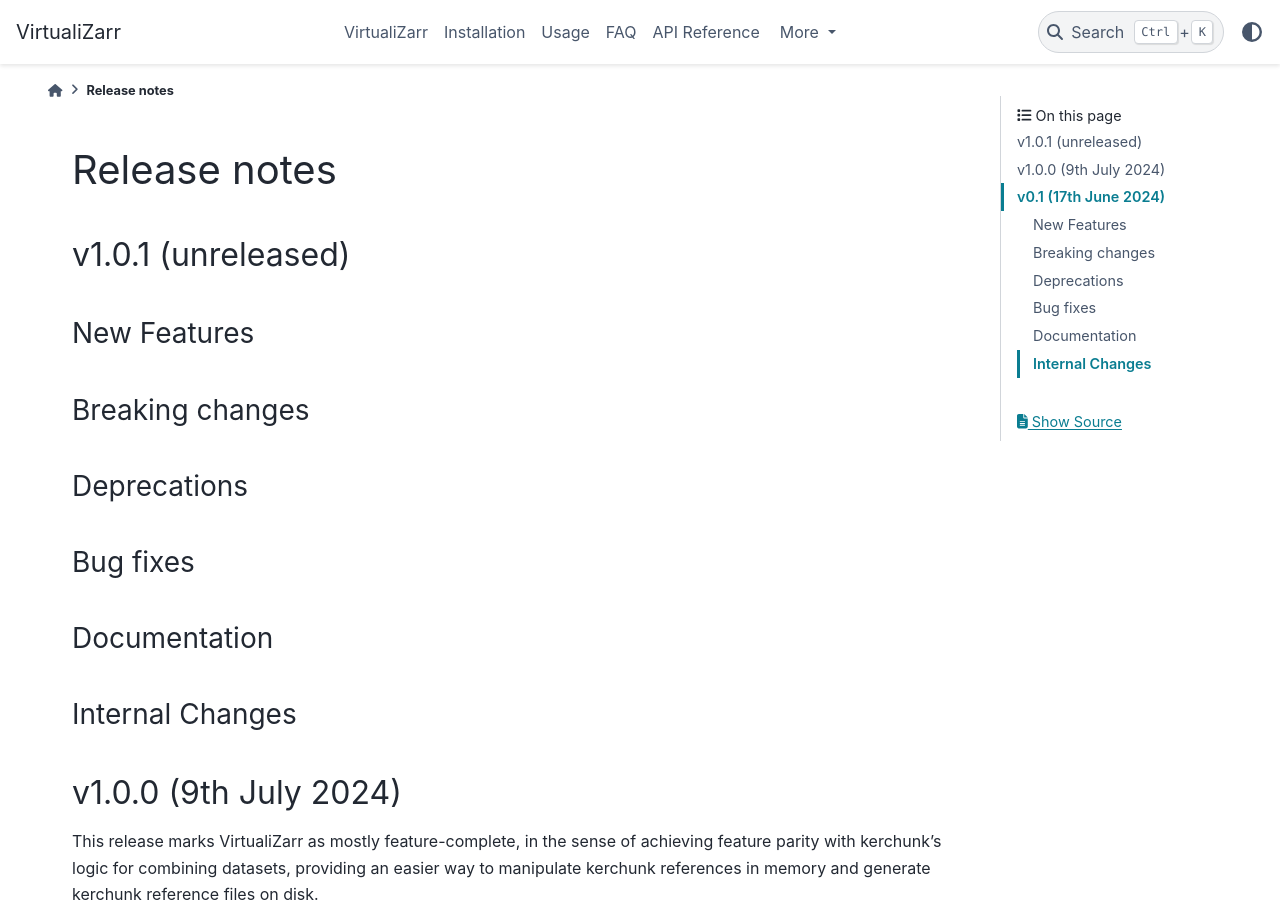
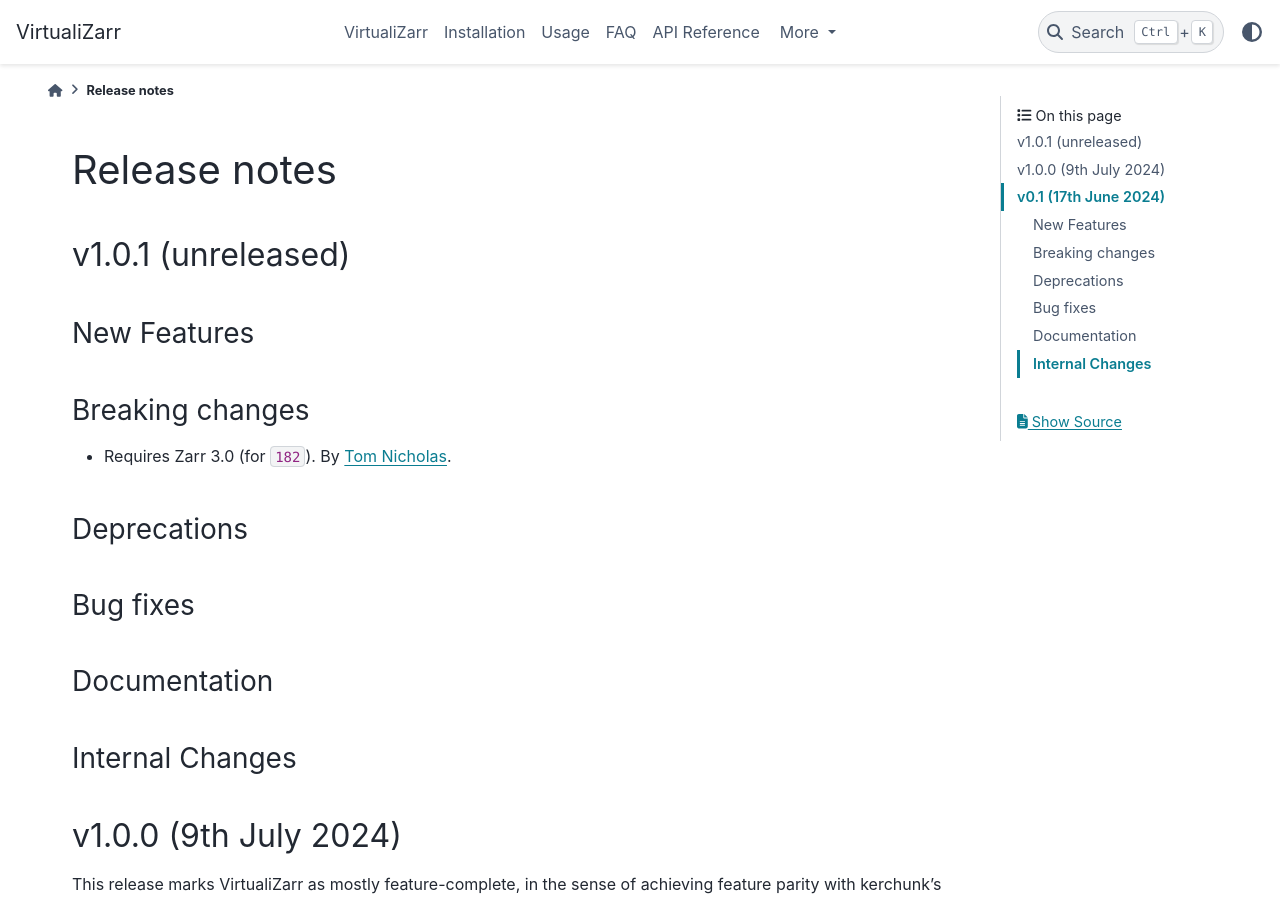
Before and after one commit to zarr-developers/VirtualiZarr, a Sphinx documentation site: the page built from docs/releases.rst, in a window 1280 px wide and 900 px high. Built offline with Sphinx 7.4.7 and the PyData theme 0.15.4, drawn with Linux system fonts in a browser that asks for light colours; cross-references to code outside the pages are shown as plain code.

Commit message:
Add documentation

```diff
--- a/docs/releases.rst
+++ b/docs/releases.rst
@@ -11,6 +11,9 @@
 
 Breaking changes
 ~~~~~~~~~~~~~~~~
+
+- Requires Zarr 3.0 (for :pull:`182`).
+  By `Tom Nicholas <https://github.com/ghidalgo3>`_.
 
 Deprecations
 ~~~~~~~~~~~~
```
